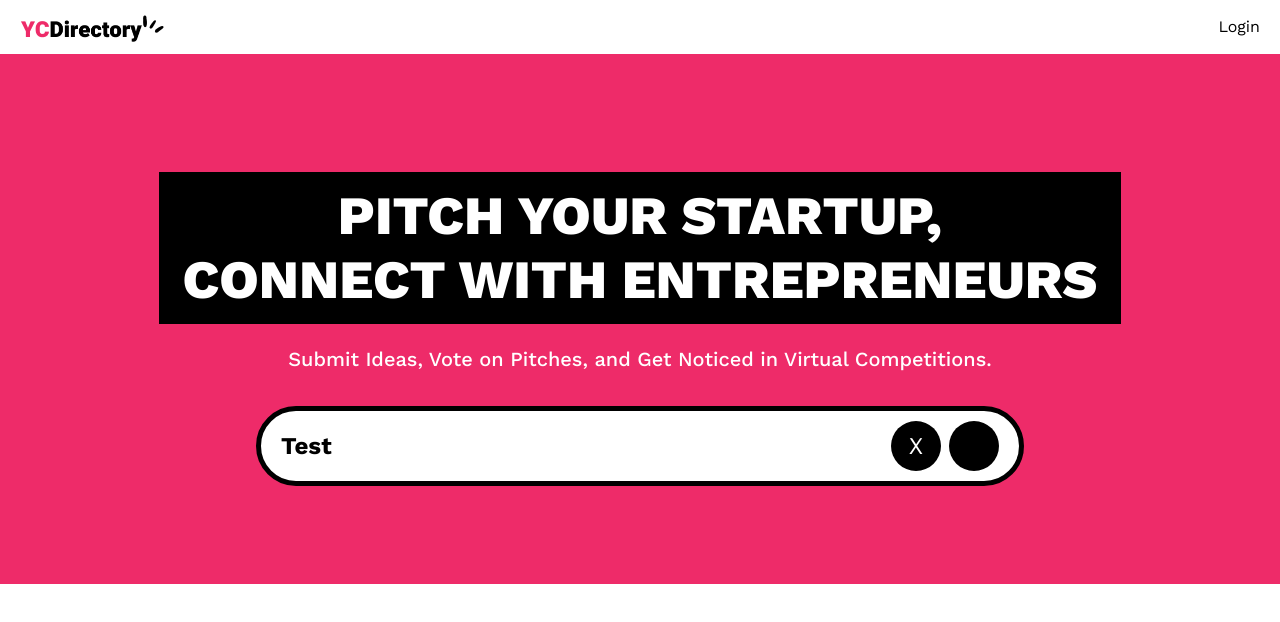
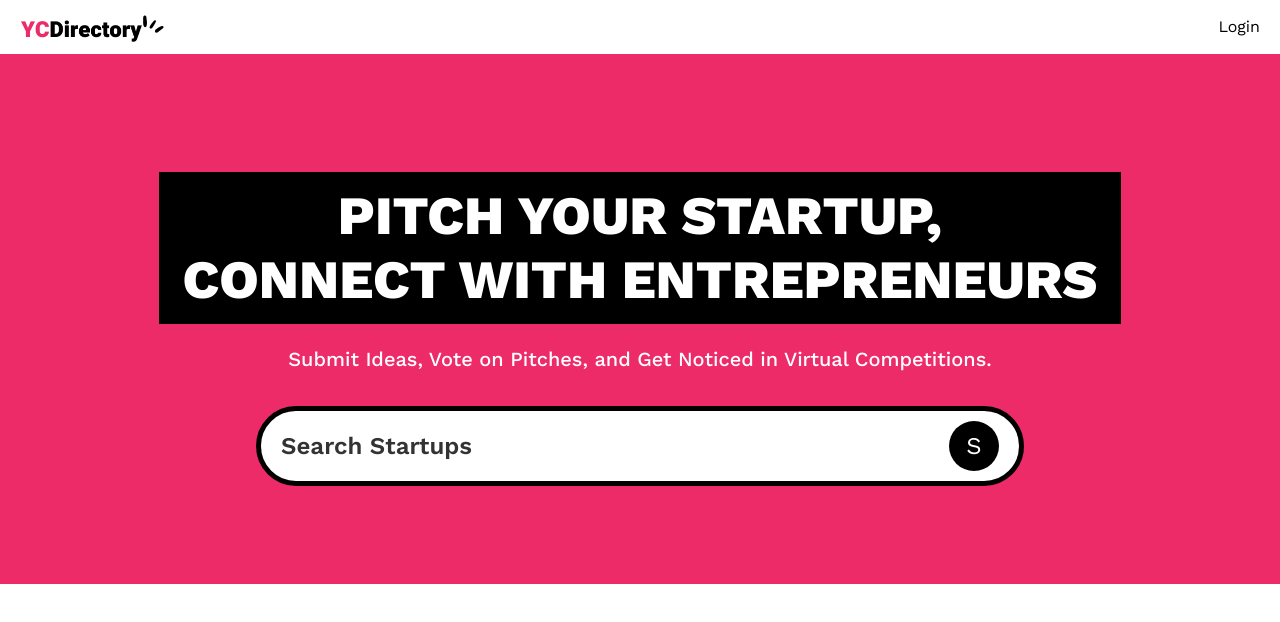
Before and after one commit to vnzent/yc-directory, a Next.js app: page / in a window 1280 px wide. Shown: the top 622 px of the page. Built offline with nearby package versions, Linux system fonts and the light colour scheme; no server answers.

Commit message:
use searchParams to get what user search, after that use that to visible the reset button

```diff
--- a/src/app/(root)/page.tsx
+++ b/src/app/(root)/page.tsx
@@ -1,12 +1,14 @@
 import Image from "next/image";
 import SearchForm from "../components/SearchForm";
 
-export default function Home() {
+export default async function Home({ searchParams }: { searchParams: Promise<{ query?: string }>}) {
+  const query = (await searchParams).query;
+
   return (
     <section className="w-full bg-primary min-h-[530px] flex flex-col justify-center items-center py-10 px-6 pattern">
       <h1 className="uppercase bg-black px-6 py-3 font-work-sans font-extrabold text-white text-[36px] leading-[46px] sm:text-[54px] sm:leading-[64px] max-w-5xl text-center my-5">Pitch Your Startup, <br/>Connect With Entrepreneurs</h1>
       <p className="font-medium text-[20px] text-white text-center break-words">Submit Ideas, Vote on Pitches, and Get Noticed in Virtual Competitions.</p>
-      <SearchForm />
+      <SearchForm query={query} />
     </section>
   );
 }
--- a/src/app/components/SearchForm.tsx
+++ b/src/app/components/SearchForm.tsx
@@ -2,9 +2,7 @@ import React from 'react'
 import Form from 'next/form';
 import SearchFormReset from './SearchFormReset';
 
-const SearchForm = () => {
-    const query = "Test"
-
+const SearchForm = ({ query }: { query?: string}) => {
   return (
     <Form action="/" className="search-form w-full max-w-3xl min-h-[80px] bg-white border-[5px] border-black rounded-full text-2xl mt-8 px-5 flex items-center gap-5">
         <input
@@ -16,7 +14,7 @@ const SearchForm = () => {
 
         <div className="flex gap-2">
             {query &&  <SearchFormReset />}
-            <button type="submit" className="size-[50px] rounded-full bg-black flex justify-center items-center">
+            <button type="submit" className="size-[50px] rounded-full bg-black flex justify-center items-center text-white">
                 S
             </button>
         </div>
```
